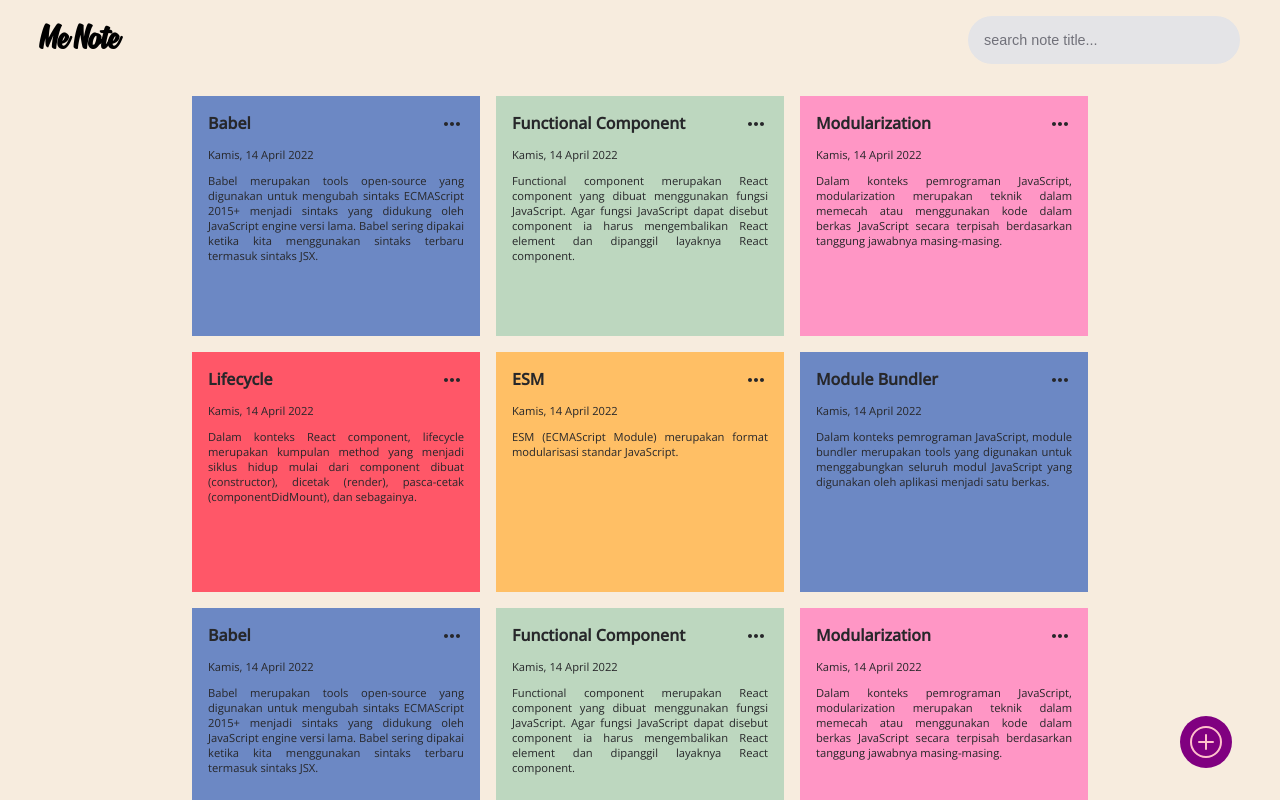
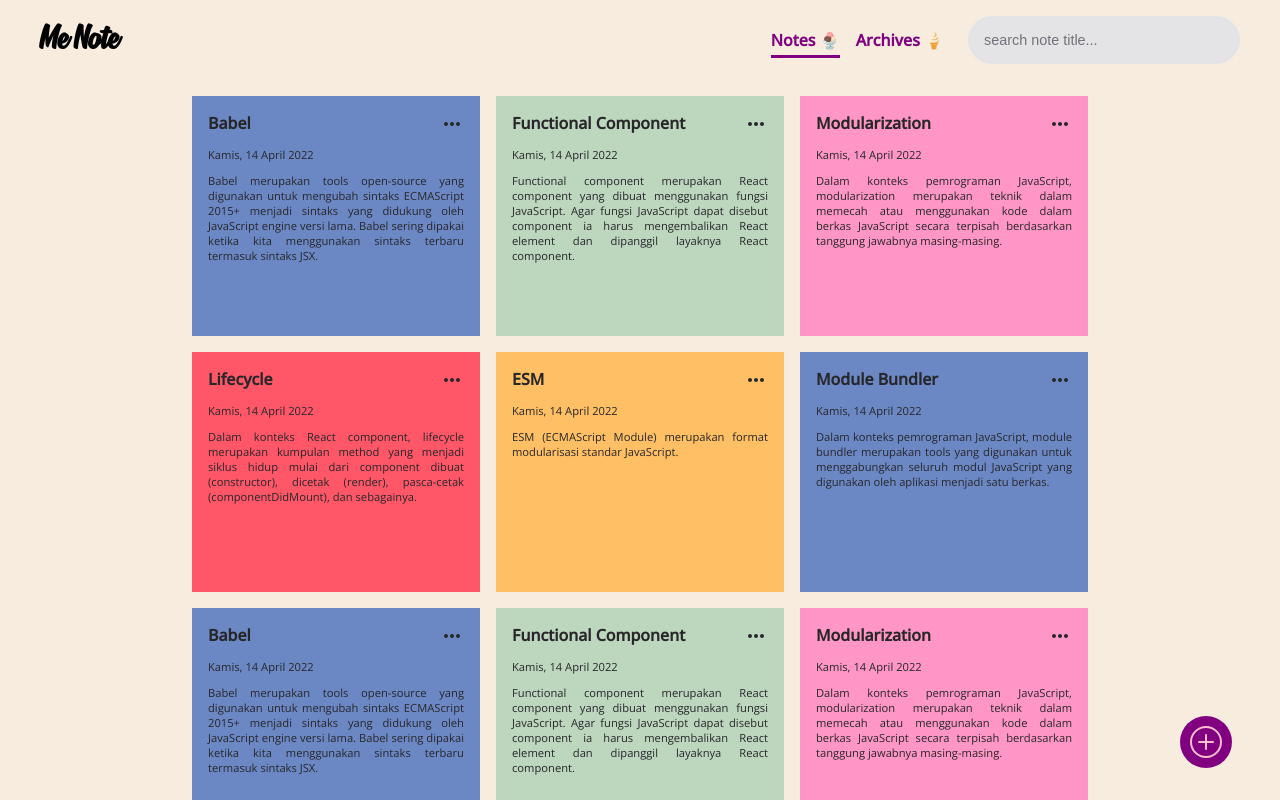
Before and after one commit to siska199/note-app-199, a React (Create React App) app: page / in a window 1280 px wide. Shown: the top 800 px of the page. Built offline with nearby package versions, Linux system fonts and the light colour scheme.

Commit message:
add menu in navbar

```diff
--- a/src/components/Card.jsx
+++ b/src/components/Card.jsx
@@ -36,12 +36,10 @@ const Card = ({data}) => {
             </h1>
               <BiDotsHorizontalRounded className="dot-icon" size={"1.5rem"} style={{cursor:"pointer"}}/>
               <ContainerOptionsCard>
-                <div>
-                    Arsipkan Catatan
-                </div>
-                <div>
-                    Delete Catatan
-                </div>
+                <ul>
+                  <li>Archive</li>
+                  <li>Delete</li>
+                </ul>
               </ContainerOptionsCard>
         </CardHeader>
         <p>{date}</p>
--- a/src/components/Navbar.jsx
+++ b/src/components/Navbar.jsx
@@ -1,19 +1,30 @@
-import React from 'react'
-import { Nav, FilterSearch,TitleWebsite } from './navbar.style'
+import React from "react";
+import {
+  Nav,
+  FilterSearch,
+  TitleWebsite,
+  LeftContainer,
+  Li,
+} from "./navbar.style";
 
 const Navbar = () => {
+  const active = "notes";
   return (
     <Nav>
-        <TitleWebsite>
-            <h1>
-                Me Note
-            </h1>
-        </TitleWebsite>
+      <TitleWebsite>
+        <h1>Me Note</h1>
+      </TitleWebsite>
+      <LeftContainer>
+        <ul>
+          <Li active={active == "notes" ? true : false}>Notes &#127848;</Li>
+          <Li active={active == "arsips" ? true : false}>Archives &#127846;</Li>
+        </ul>
         <FilterSearch>
-            <input placeholder='search note title...' type="text" name="" id="" />
+          <input placeholder="search note title..." type="text" name="" id="" />
         </FilterSearch>
+      </LeftContainer>
     </Nav>
-  )
-}
+  );
+};
 
-export default Navbar
+export default Navbar;
--- a/src/components/card.style.js
+++ b/src/components/card.style.js
@@ -22,30 +22,31 @@ export const CardHeader = styled.header`
     font-size: 1rem;
   }
 `;
+
 export const CardBody = styled.div`
   font-size: 0.8rem;
   text-align: justify;
 `;
 
-
 export const ContainerOptionsCard = styled.section`
   position: absolute;
-    width: 7rem;
-    right:1rem;
+  width: 4rem;
+  right: 1rem;
   top: 2rem;
   font-size: 0.7rem;
   background-color: white;
   display: none;
-    div{
+  ul li {
     padding: 0.5rem;
     border-bottom: 0.005rem solid #94a3b8;
     cursor: pointer;
-        &:hover{
+    &:hover {
       background-color: #cbd5e1;
     }
   }
 
-    .dot-icon:hover + &, &:hover{
+  .dot-icon:hover + &,
+  &:hover {
     display: block;
   }
-`
+`;
--- a/src/components/navbar.style.js
+++ b/src/components/navbar.style.js
@@ -1,40 +1,73 @@
 import styled from "styled-components";
-
 
 export const Nav = styled.nav`
   position: sticky;
   top: 0;
   padding: 1rem 0rem;
-    display : flex;
+  display: flex;
   justify-content: space-between;
-    background-color: #F7ECDE;
-    z-index: 9999;
-`
+  background-color: #f7ecde;
+  z-index: 1;
+`;
 export const TitleWebsite = styled.div`
   display: flex;
   justify-content: center;
   align-items: center;
   font-size: 2rem;
   color: white;
-    font-family: 'Signatra';
-    color:black;
-`
+  font-family: "Signatra";
+  color: black;
+`;
 export const FilterSearch = styled.section`
-    background-color:#e4e4e7;
+  background-color: #e4e4e7;
   border-radius: 3rem;
   display: flex;
   column-gap: 0.5rem;
   padding: 0.5rem 1rem;
   height: 3rem;
   input {
-        width : 15rem;
+    width: 15rem;
     font-size: 0.9rem;
     outline: none;
     border: none;
-        background-color:#e4e4e7;
+    background-color: #e4e4e7;
   }
-    input::placeholder{
-        color:#71717a;
+  input::placeholder {
+    color: #71717a;
   }
+`;
 
-`
+export const LeftContainer = styled.div`
+  display: flex;
+  align-items: center;
+  gap: 1.5rem;
+  ul {
+    display: flex;
+    gap: 1rem;
+  }
+`;
+
+export const Li = styled.li`
+  color: black;
+  font-weight: 600;
+  color: purple;
+  cursor: pointer;
+  position: relative;
+  &:after {
+    display: ${props=>props.active?"block":"none"};
+    position: absolute;
+    content: "";
+    height: 3px;
+    bottom: -7px;
+    margin: 0 auto;
+    left: 0;
+    right: 0;
+    width: 100%;
+    background: purple;
+    -o-transition: 0.5s;
+    -ms-transition: 0.5s;
+    -moz-transition: 0.5s;
+    -webkit-transition: 0.5s;
+    transition: 0.5s;
+  }
+`;
--- /dev/null
+++ b/src/context/NoteContex.js
@@ -0,0 +1,32 @@
+import { useReducer } from "react";
+import { createContext } from "react";
+import { getInitialData } from "../utils";
+import { ADD_NOTES } from "./action.type";
+
+export const NoteContext = createContext(null);
+
+const initialState = {
+  notes: getInitialData(),
+  arsip : []
+};
+
+const reducer = (state, action) => {
+  switch (action.type) {
+    case ADD_NOTES:
+      console.log("state: ", state);
+      console.log("payload: ", action.payload);
+      return { ...state, notes: [...state.notes, action.payload] };
+  }
+};
+
+const NoteContextProvider = ({ children }) => {
+    const [state, dispatch] = useReducer(reducer, initialState);
+
+  return (
+    <NoteContext.Provider value={{ state, dispatch }}>
+      {children}
+    </NoteContext.Provider>
+  );
+};
+
+export default NoteContextProvider;
--- /dev/null
+++ b/src/context/action.type.js
@@ -0,0 +1 @@
+export const ADD_NOTES= "ADD_NOTES"
--- a/src/index.js
+++ b/src/index.js
@@ -3,6 +3,12 @@ import App from "./App";
 import { createRoot } from "react-dom/client";
 import "./styles/global.css";
 import "./index.style"
+import NoteContextProvider from "./context/NoteContex";
+
 const root = createRoot(document.getElementById("root"));
 root.render
-(<App />);
+(
+    <NoteContextProvider>
+        <App />
+    </NoteContextProvider>
+);
--- a/src/pages/Hompage.jsx
+++ b/src/pages/Hompage.jsx
@@ -10,23 +10,27 @@ import {
 } from "./homepage.style";
 import { getInitialData } from "../utils";
 import { useState } from "react";
+import { useContext } from "react";
+import { NoteContext } from "../context/NoteContex";
+
 const Hompage = () => {
+  const {
+    state: { notes },
+  } = useContext(NoteContext);
   const [modal, setModal] = useState(false);
-  const data = getInitialData();
 
   const handleOpenModal = () => {
-    console.log("modal state: ", modal);
     const html = document.querySelector("html");
-    console.log("html: ", html)
-    html.classList.add("overflow-y-hidden")
+    html.classList.add("overflow-y-hidden");
     setModal(true);
   };
+
   return (
     <article className="container">
       <Navbar />
       <WrapContainerCards>
         <ContainerCards>
-          {data.map((data, i) => (
+          {notes.map((data, i) => (
             <Card key={i} data={data} />
           ))}
         </ContainerCards>
@@ -34,7 +38,7 @@ const Hompage = () => {
       <ButtonAddNote onClick={() => handleOpenModal()}>
         <BsPlusCircle size="2rem" />
       </ButtonAddNote>
-      {modal && <AddNote setModal={setModal}/>}
+      {modal && <AddNote setModal={setModal} />}
     </article>
   );
 };
--- a/src/styles/global.css
+++ b/src/styles/global.css
@@ -19,7 +19,10 @@ body {
     font-family: 'Open Sans', sans-serif;
     background-color: #F7ECDE;
 }
+li{
+    list-style-type: none;
 
+}
 .container{
     max-width: 1200px;
     margin: 0 auto;
```
Also changed, not shown: src/context/MenuContext.js (added). Lines whose indentation alone changed are shown as unchanged.
